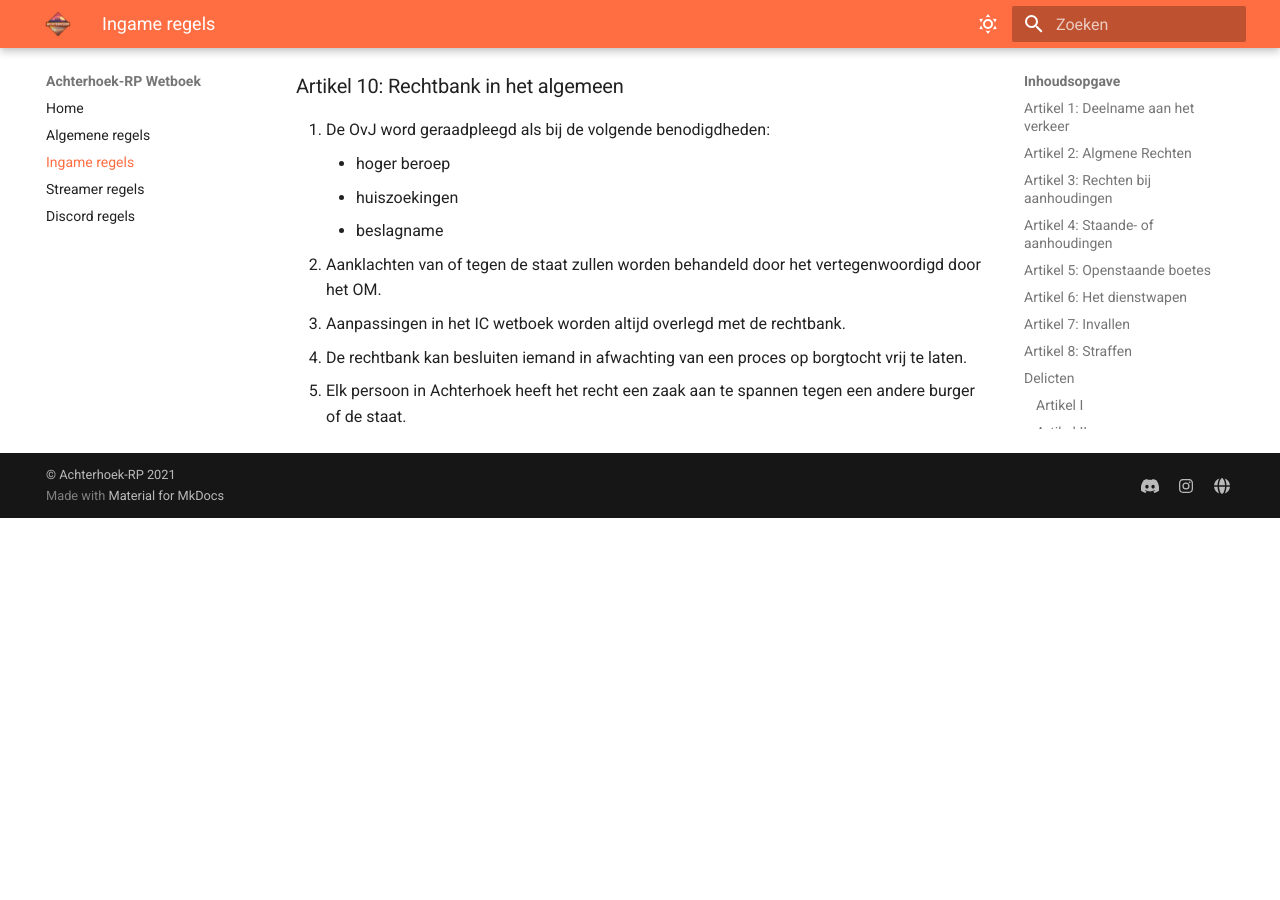
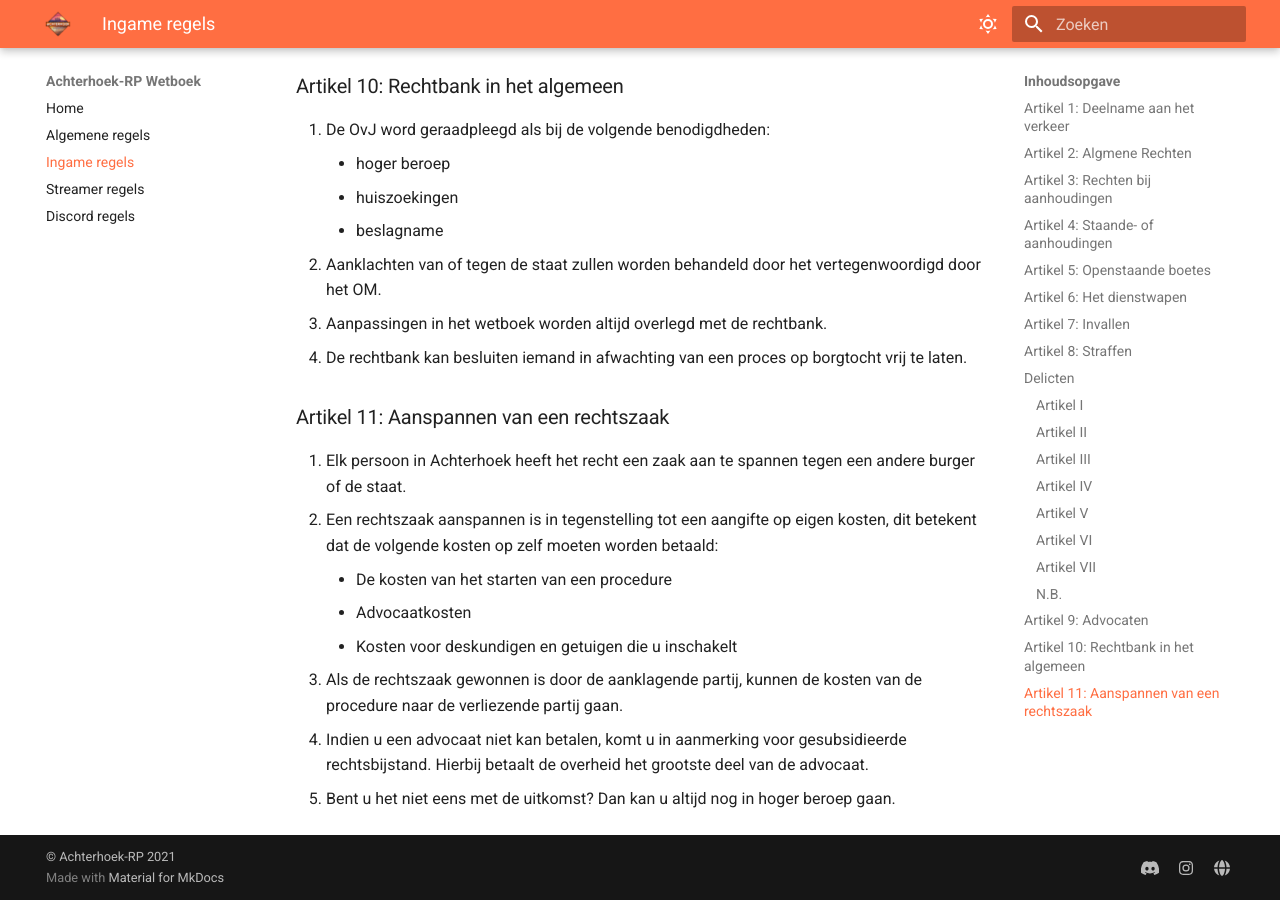
Before and after one commit to Jaccosf/ARP-Wetboek, an MkDocs documentation site: the page built from docs/wetboek.md, in a window 1280 px wide and 900 px high, scrolled down 5741 px. Built offline with MkDocs 1.6.1 and Material for MkDocs 9.7.7, drawn with Linux system fonts in a browser that asks for light colours; before the commit the page ends 6259 px from its top, so only the background shows below that.

Commit message:
Artikel 11: Rechtszaak toegevoegd

```diff
--- a/docs/wetboek.md
+++ b/docs/wetboek.md
@@ -226,6 +226,15 @@ Alle boetes in artikelen I, II & III zullen €9 administratiekosten extra ontva
     - huiszoekingen
     - beslagname
 2. Aanklachten van of tegen de staat zullen worden behandeld door het vertegenwoordigd door het OM.
-3. Aanpassingen in het IC wetboek worden altijd overlegd met de rechtbank.
+3. Aanpassingen in het wetboek worden altijd overlegd met de rechtbank.
 4. De rechtbank kan besluiten iemand in afwachting van een proces op borgtocht vrij te laten.
-5. Elk persoon in Achterhoek heeft het recht een zaak aan te spannen tegen een andere burger of de staat.
+
+### Artikel 11: Aanspannen van een rechtszaak
+1. Elk persoon in Achterhoek heeft het recht een zaak aan te spannen tegen een andere burger of de staat.
+2. Een rechtszaak aanspannen is in tegenstelling tot een aangifte op eigen kosten, dit betekent dat de volgende kosten op zelf moeten worden betaald:
+    - De kosten van het starten van een procedure
+    - Advocaatkosten
+    - Kosten voor deskundigen en getuigen die u inschakelt
+3. Als de rechtszaak gewonnen is door de aanklagende partij, kunnen de kosten van de procedure naar de verliezende partij gaan.
+4. Indien u een advocaat niet kan betalen, komt u in aanmerking voor gesubsidieerde rechtsbijstand. Hierbij betaalt de overheid het grootste deel van de advocaat.
+5. Bent u het niet eens met de uitkomst? Dan kan u altijd nog in hoger beroep gaan.
```
